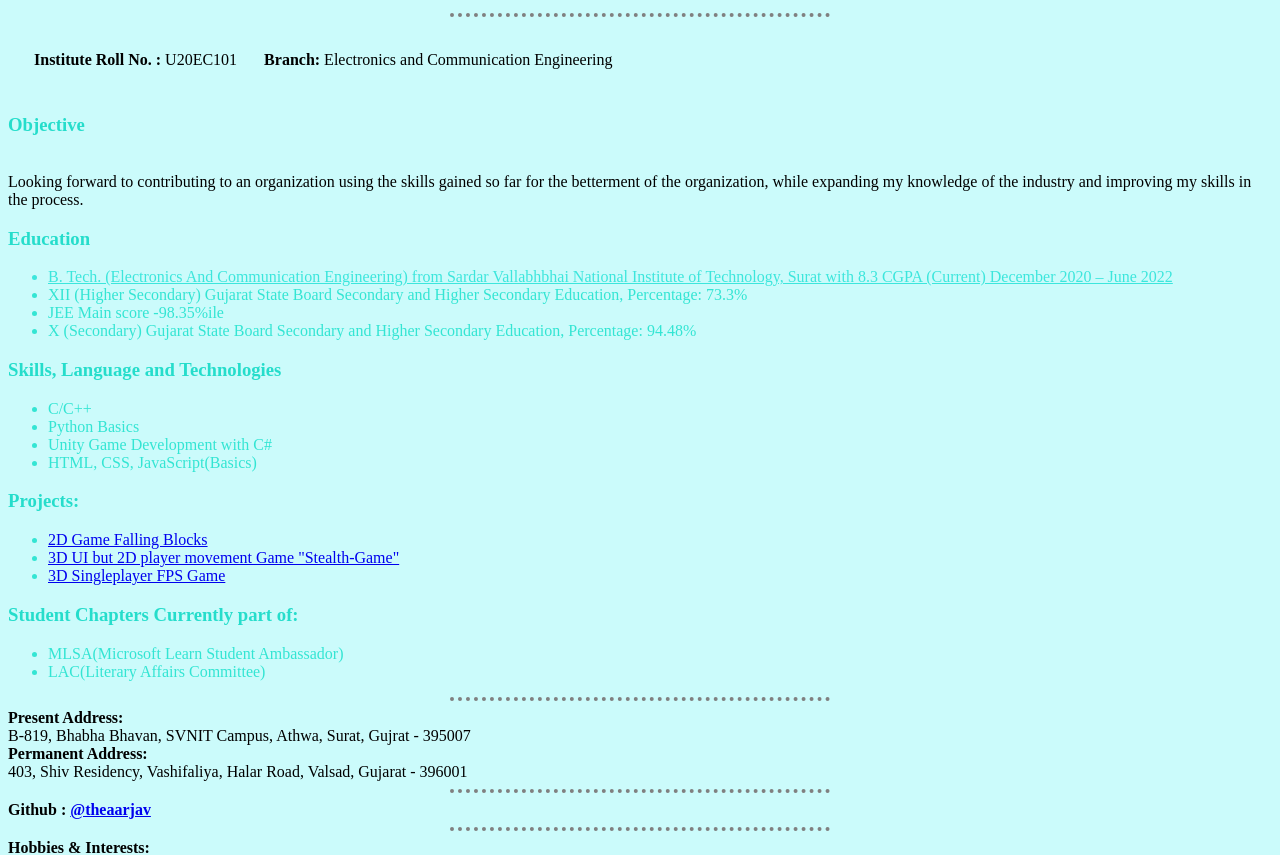
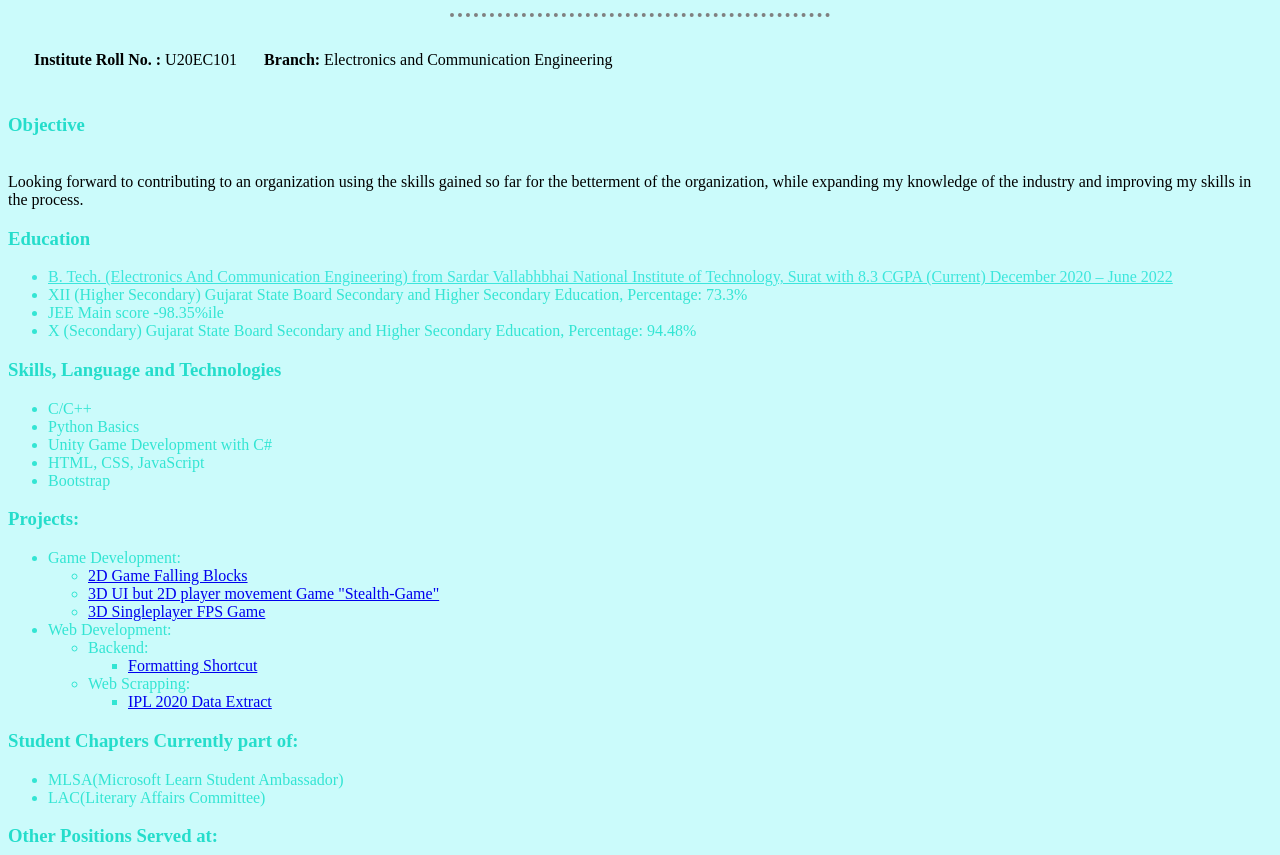
Before and after one commit to theaarjav/Resume, a plain HTML site: page index.html in a window 1280 px wide. Shown: the part 105-960 px from the top of the page. Drawn offline with Linux system fonts and the light colour scheme.

Commit message:
Update index.html
Added projects

```diff
--- a/index.html
+++ b/index.html
@@ -2,7 +2,7 @@
     <head>
         <meta charset="utf-8">
         <title>Resume - Aarjav Desai</title>
-        <link rel="stylesheet" type="text/css" href="style.css">
+        <link rel="stylesheet" type="text/css" href="./style.css">
         <link rel="icon" href="D:\web_dev\apple-touch-icon.png">
     </head>
     <body>
@@ -38,26 +38,44 @@
         <li>C/C++</li>
         <li>Python Basics</li>
         <li>Unity Game Development with C#</li>
-        <li>HTML, CSS, JavaScript(Basics)</li>
+        <li>HTML, CSS, JavaScript</li>
+        <li>Bootstrap </li>
         </ul>
         <h3><strong>Projects: </strong></h3>
         <ul class="list">
+            <li>Game Development:</li>
+            <ul class="game-dev">
            <li><a href="https://github.com/theaarjav/Falling-Blocks/tree/master">2D Game Falling Blocks</a></li>
            <li><a href="https://github.com/theaarjav/Stealth-Game">3D UI but 2D player movement Game "Stealth-Game"</a></li>
            <li><a href="https://github.com/theaarjav/FPS-Game">3D Singleplayer FPS Game</a></li>
+           </ul>
+           <li>Web Development:</li>
+           <ul class="nodejs">
+            <li>Backend:</li>
+            <ul>
+            <li><a href="https://github.com/theaarjav/formatting">Formatting Shortcut</a></li>
+            </ul>
+            <li>Web Scrapping:</li>
+            <ul>
+                <li><a href="https://github.com/theaarjav/IPL-2020-Web-Scrapper">IPL 2020 Data Extract</a></li>
+            </ul>
+           </ul>
         </ul>
         <h3><strong>Student Chapters Currently part of: </strong></h3>
         <ul class="list">
             <li>MLSA(Microsoft Learn Student Ambassador)</li>
             <li>LAC(Literary Affairs Committee)</li>
         </ul>
+        <h3><strong>Other Positions Served at: </strong></h3>
+        <ul class="list">
+            <li>Co-ordinator in Technical Committee of Mindbend</li>
+        </ul>
+
         <hr>
         <strong>Present Address: </strong><br>
         B-819, Bhabha Bhavan, SVNIT Campus, Athwa, Surat, Gujrat - 395007<br>
 <strong>Permanent Address: </strong><br>
 403, Shiv Residency, Vashifaliya, Halar Road, Valsad, Gujarat - 396001<hr>
-    <strong>Github : <a href="https://github.com/theaarjav">@theaarjav</a></strong>
-       <hr>
        <strong>Hobbies & Interests: </strong>
        <Ul>
         <li>Watching & Playing Sports</li>
```
